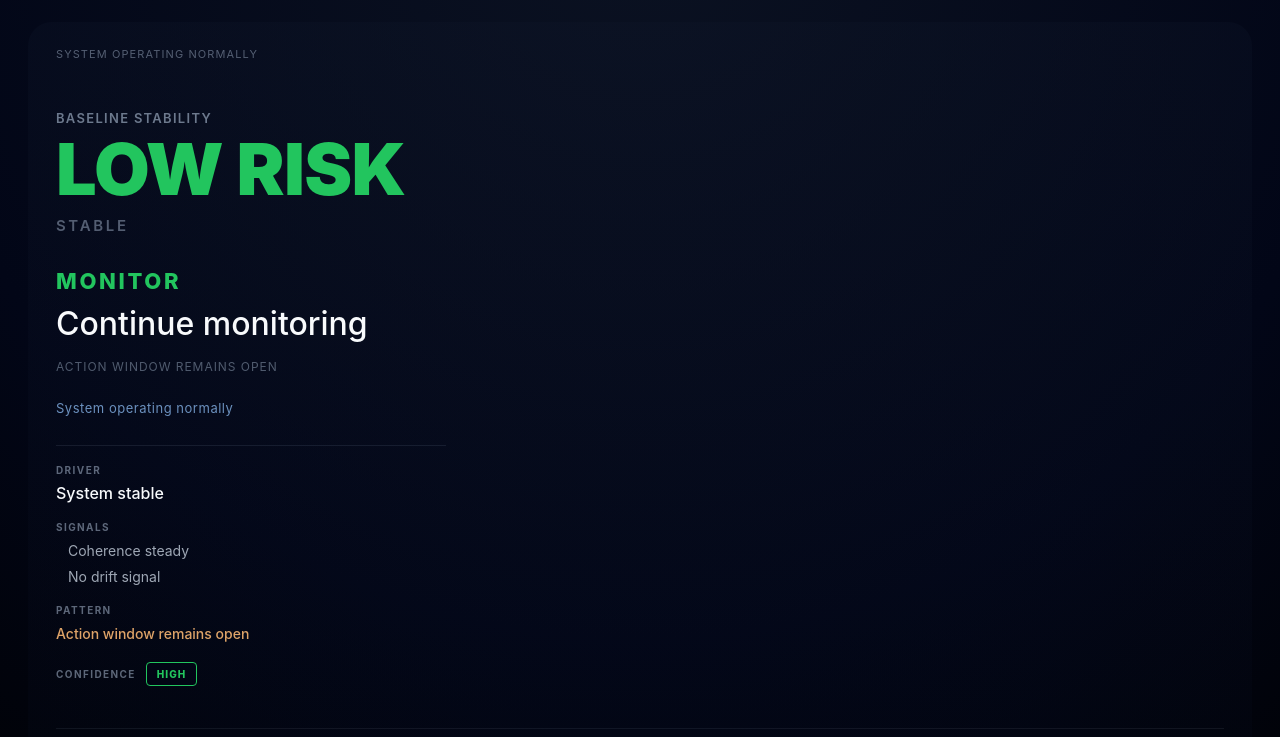
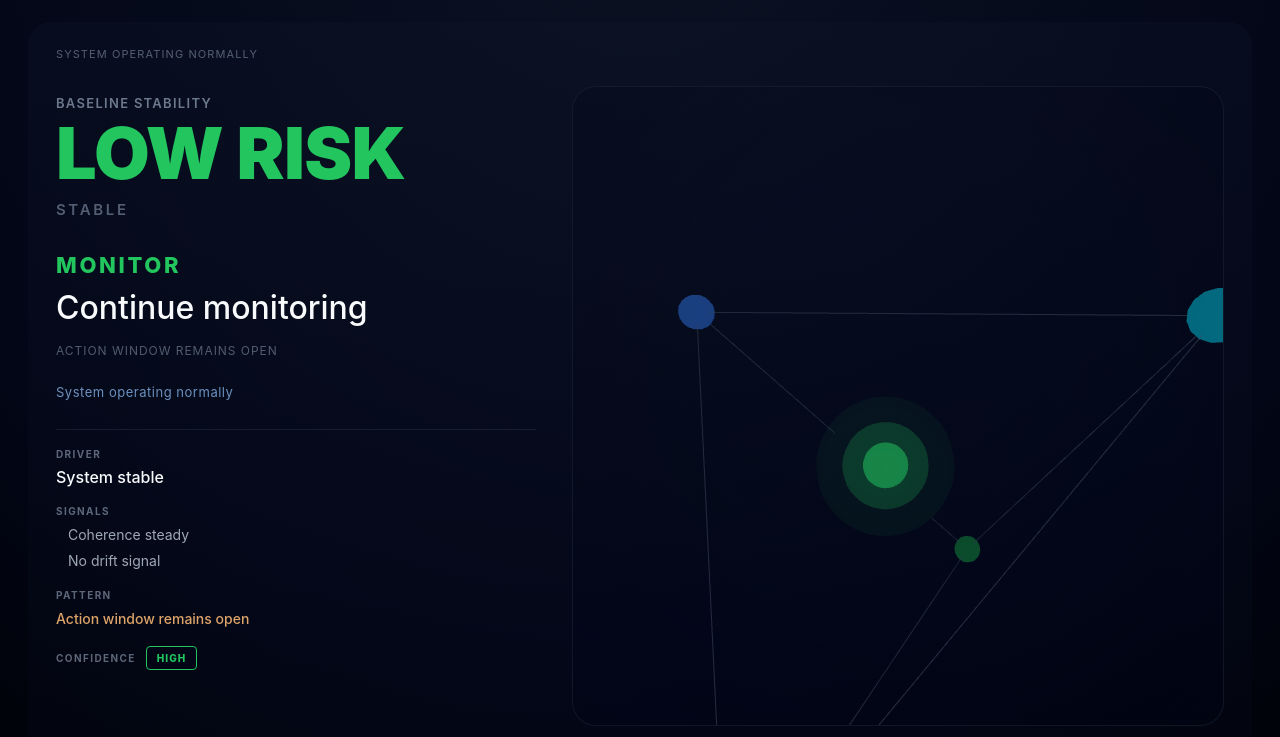
Before and after one commit to Neraium/neraium-core, a Next.js app in the folder frontend/: page / in a window 1280 px wide. Shown: the top 737 px of the page. Built offline with nearby package versions, Linux system fonts and the light colour scheme.

Commit message:
fix: restore tetrahedron + enforce two-column layout

```diff
--- a/frontend/components/DecisionUI.tsx
+++ b/frontend/components/DecisionUI.tsx
@@ -130,18 +130,20 @@ const styles: Record<string, React.CSSProperties> = {
     transition: 'opacity 0.9s cubic-bezier(0.22, 1, 0.36, 1)',
   },
   heroSplit: {
-    display: 'grid',
-    gridTemplateColumns: 'minmax(360px, 1fr) 1.9fr',
+    display: 'flex',
+    flexDirection: 'row',
     gap: '36px',
-    alignItems: 'center',
-    minHeight: '0',
+    alignItems: 'stretch',
+    minHeight: '640px',
   },
   leftColumn: {
     display: 'flex',
     flexDirection: 'column',
     gap: '18px',
     paddingTop: '6px',
-    minWidth: 0,
+    minWidth: '480px',
+    maxWidth: '540px',
+    flex: '0 0 auto',
   },
   actionWrap: {
     marginTop: '2px',
@@ -162,8 +164,10 @@ const styles: Record<string, React.CSSProperties> = {
     display: 'flex',
     alignItems: 'center',
     justifyContent: 'center',
-    minHeight: '0',
-    transform: 'translateY(-4%)',
+    minWidth: '480px',
+    minHeight: '640px',
+    flex: '1 1 auto',
+    overflow: 'visible',
   },
   supportBand: {
     display: 'grid',
--- a/frontend/components/EnhancedTetrahedronViz.tsx
+++ b/frontend/components/EnhancedTetrahedronViz.tsx
@@ -1,6 +1,6 @@
 'use client'
 
-import { useEffect, useMemo, useRef } from 'react'
+import { useEffect, useMemo, useRef, useState } from 'react'
 import * as THREE from 'three'
 import { TetrahedronState, Point3D } from '@/lib/decisionToUI'
 
@@ -51,6 +51,7 @@ export default function EnhancedTetrahedronViz({ tetrahedronState, isInteractive
   const targetPositionRef = useRef<THREE.Vector3>(toCoord(tetrahedronState.currentPosition))
   const targetSeverityRef = useRef<number>(tetrahedronState.severityScalar)
   const rotationRef = useRef({ x: 0.2, y: 0.32 })
+  const [hasError, setHasError] = useState(false)
 
   const vignette = useMemo(() => {
     const edge = 0.18 + tetrahedronState.severityScalar * 0.3
@@ -60,9 +61,18 @@ export default function EnhancedTetrahedronViz({ tetrahedronState, isInteractive
   useEffect(() => {
     if (!containerRef.current) return
     const container = containerRef.current
-    const width = container.clientWidth
-    const height = container.clientHeight
 
+    let width = container.clientWidth
+    let height = container.clientHeight
+
+    // Guard: container must have real dimensions
+    if (width === 0 || height === 0) {
+      const rect = container.getBoundingClientRect()
+      width = rect.width || 640
+      height = rect.height || 640
+    }
+
+    try {
       const scene = new THREE.Scene()
       scene.fog = new THREE.FogExp2(0x020617, 0.09)
 
@@ -73,6 +83,9 @@ export default function EnhancedTetrahedronViz({ tetrahedronState, isInteractive
       renderer.setSize(width, height)
       renderer.setPixelRatio(Math.min(window.devicePixelRatio, 2))
       renderer.setClearColor(0x020617, 0.04)
+      renderer.domElement.style.width = '100%'
+      renderer.domElement.style.height = '100%'
+      renderer.domElement.style.display = 'block'
       container.appendChild(renderer.domElement)
 
       const group = new THREE.Group()
@@ -184,8 +197,8 @@ export default function EnhancedTetrahedronViz({ tetrahedronState, isInteractive
 
       const onResize = () => {
         if (!containerRef.current || !cameraRef.current || !rendererRef.current) return
-      const w = containerRef.current.clientWidth
-      const h = containerRef.current.clientHeight
+        const w = containerRef.current.clientWidth || 640
+        const h = containerRef.current.clientHeight || 640
         cameraRef.current.aspect = w / h
         cameraRef.current.updateProjectionMatrix()
         rendererRef.current.setSize(w, h)
@@ -197,6 +210,9 @@ export default function EnhancedTetrahedronViz({ tetrahedronState, isInteractive
         cancelAnimationFrame(animationId)
         renderer.dispose()
         if (container.contains(renderer.domElement)) container.removeChild(renderer.domElement)
+      }
+    } catch (e) {
+      setHasError(true)
     }
   }, [isInteractive])
 
@@ -226,12 +242,51 @@ export default function EnhancedTetrahedronViz({ tetrahedronState, isInteractive
   }, [tetrahedronState])
 
   return (
-    <div className="relative w-full">
+    <div
+      style={{
+        width: '100%',
+        height: '100%',
+        minHeight: '500px',
+        display: 'flex',
+        alignItems: 'center',
+        justifyContent: 'center',
+        position: 'relative',
+      }}
+    >
+      {hasError ? (
+        <div
+          style={{
+            width: '100%',
+            height: '100%',
+            minHeight: '500px',
+            display: 'flex',
+            alignItems: 'center',
+            justifyContent: 'center',
+            borderRadius: '24px',
+            border: '1px dashed rgba(148,163,184,0.25)',
+            background: 'rgba(15,23,42,0.4)',
+            color: 'rgba(148,163,184,0.7)',
+            fontSize: '14px',
+          }}
+        >
+          System visual unavailable
+        </div>
+      ) : (
         <div
           ref={containerRef}
-        className="w-full rounded-3xl border border-slate-800/35"
-        style={{ height: '620px', background: vignette }}
+          style={{
+            width: '100%',
+            height: '100%',
+            minHeight: '500px',
+            borderRadius: '24px',
+            border: '1px solid rgba(30,41,59,0.5)',
+            background: vignette,
+            opacity: 1,
+            zIndex: 1,
+            overflow: 'hidden',
+          }}
         />
+      )}
     </div>
   )
 }
```
Lines whose indentation alone changed are shown as unchanged.
